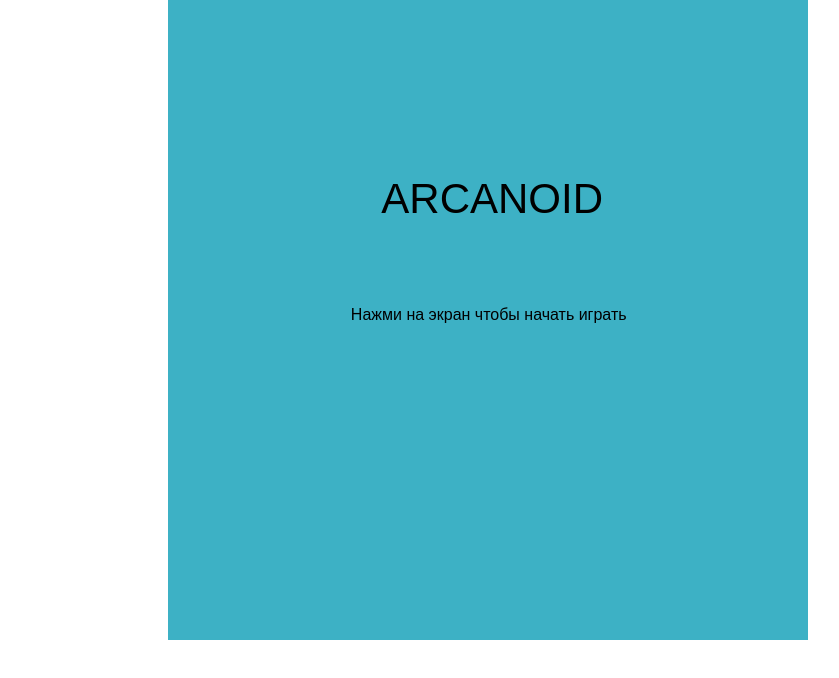
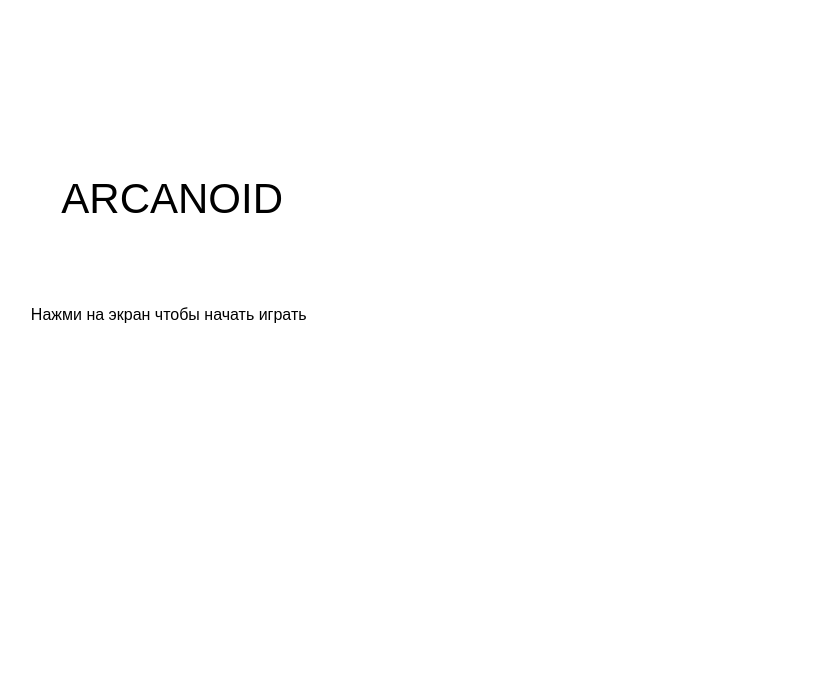
Before and after one commit to Egor-m92/ARCANOID, a plain HTML site: page index.html in a window 1280 px wide. Shown: the whole page, without its empty margins (152-991 px from the left). Drawn offline with Linux system fonts and the light colour scheme.

Commit message:
Add files via upload

```diff
--- a/index.html
+++ b/index.html
@@ -7,7 +7,7 @@
     <link rel="stylesheet" href="style.css">
 </head>
 <body>
-    <canvas id="arkanoid" width="360" height="640">
+    <canvas></canvas>
     <script src="script.js"></script>
 </body>
 </html>
```
